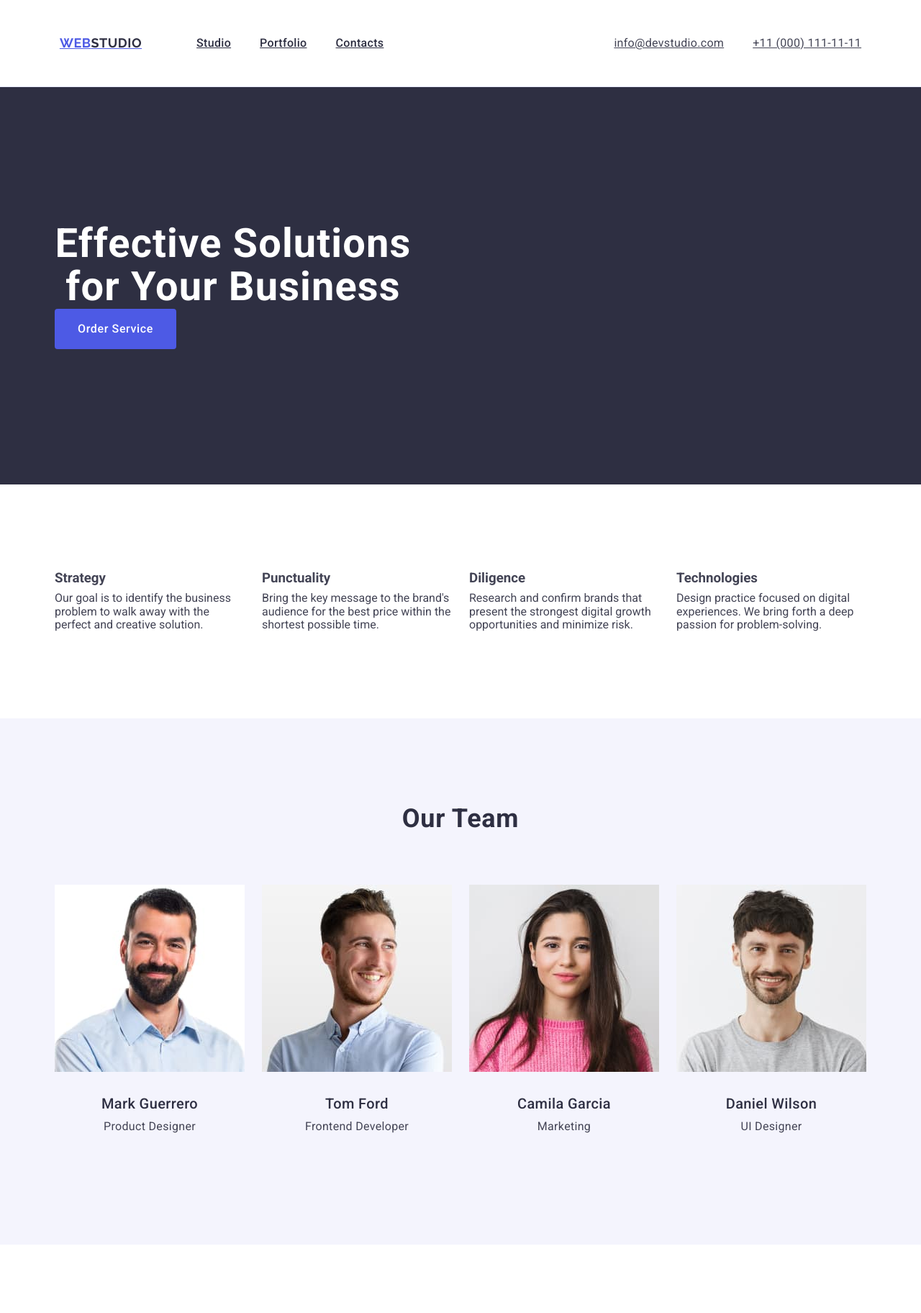
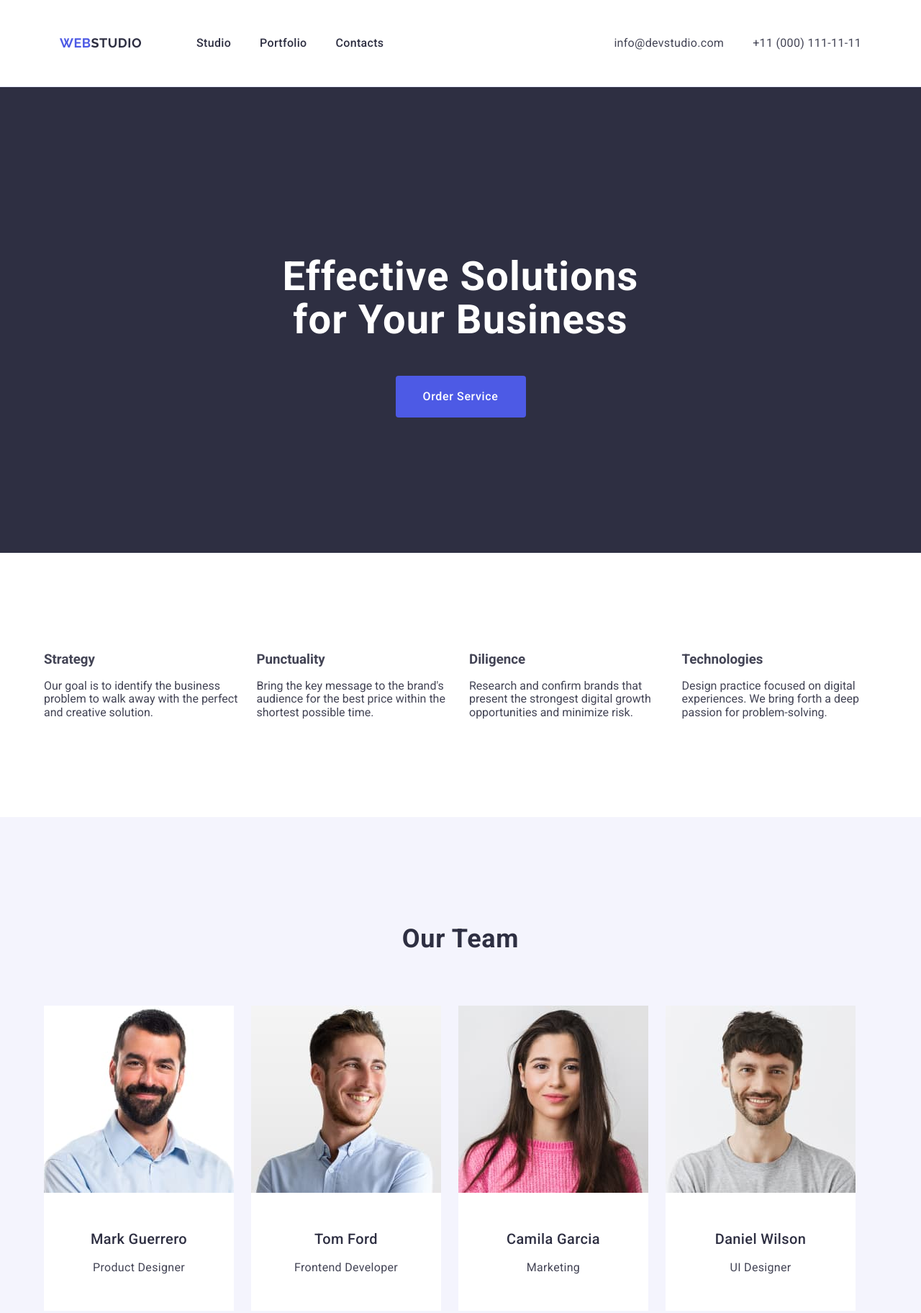
Before and after one commit to DutuGabriel/goit-markup-hw-03, a plain HTML site: page index.html in a window 1280 px wide. Shown: the top 1824 px of the page at 72% size. Drawn offline with nearby package versions, Linux system fonts and the light colour scheme.

Commit message:
Correction

```diff
--- a/css/styles.css
+++ b/css/styles.css
@@ -1,20 +1,9 @@
 /* Style reset */
 
-h1,
-h2,
-h3,
-h4,
-h5,
-h6,
-p,
 ul {
   padding: 0;
   margin: 0;
   list-style-type: none;
-}
-
-html {
-  box-sizing: border-box;
 }
 
 *,
@@ -25,14 +14,14 @@ html {
 
 /* End style reset */
 
-img {
-  display: block;
-}
-
 body {
   font-family: "Roboto", sans-serif;
   color: #434455;
   background-color: #ffffff;
+}
+
+img {
+  display: block;
 }
 
 .section {
@@ -75,10 +64,16 @@ body {
   color: #4d5ae5;
   display: flex;
   margin-right: 76px;
+  text-decoration: none;
 }
 
 .logo-span {
   color: #2e2f42;
+  text-decoration: none;
+}
+
+.menu-link {
+  text-decoration: none;
 }
 
 .menu,
@@ -122,6 +117,7 @@ body {
   line-height: 1.5;
   letter-spacing: 0.02em;
   color: #434455;
+  text-decoration: none;
 }
 
 .adress-link:hover {
@@ -137,13 +133,18 @@ body {
   padding: 188px 0;
 }
 
+.section-one-container {
+  margin: 0 auto;
+  max-width: 496px;
+}
+
 .first-title {
   font-size: 56px;
   line-height: 1.07;
   letter-spacing: 0.02em;
   color: #ffffff;
+  text-align: center;
   max-width: 496px;
-  text-align: center;
 }
 
 .order-button {
@@ -160,6 +161,7 @@ body {
   border-radius: 4px;
   display: block;
   cursor: pointer;
+  margin: auto;
 }
 
 .order-button:hover {
@@ -196,10 +198,6 @@ body {
   background-color: #f4f4fd;
 }
 
-.team-list {
-  background-color: #ffffff;
-}
-
 .section-title {
   font-size: 36px;
   line-height: 1.11;
@@ -221,6 +219,7 @@ body {
 
 .team-container {
   padding: 32px 0;
+  background-color: #ffffff;
 }
 
 .team-title {
@@ -263,18 +262,6 @@ body {
   padding: 100px 0;
 }
 
-.footer-logo {
-  font-family: "Raleway", sans-serif;
-  font-weight: 700;
-  font-size: 18px;
-  line-height: 1.17;
-  letter-spacing: 0.03em;
-  text-transform: uppercase;
-  color: #4d5ae5;
-  display: inline-block;
-  margin-bottom: 16px;
-}
-
 .footer-span {
   color: #f4f4fd;
 }
--- a/index.html
+++ b/index.html
@@ -67,7 +67,7 @@
       <!-- First section of the webpage -->
 
       <section class="section-one">
-        <div class="container">
+        <div class="section-one-container">
           <h1 class="first-title">Effective Solutions for Your Business</h1>
           <button class="order-button" type="button">Order Service</button>
         </div>
@@ -117,7 +117,7 @@
         <div class="container">
           <h2 class="section-title">Our Team</h2>
           <ul class="team">
-            <li class="team-item item">
+            <li class="team-item">
               <img
                 src="./images/markguerrero.jpg"
                 alt="Mark Guerrero"
@@ -129,7 +129,7 @@
                 <p class="team-paragraph">Product Designer</p>
               </div>
             </li>
-            <li class="team-item item">
+            <li class="team-item">
               <img
                 src="./images/tomford.jpg"
                 alt="Tom Ford"
@@ -141,7 +141,7 @@
                 <p class="team-paragraph">Frontend Developer</p>
               </div>
             </li>
-            <li class="team-item item">
+            <li class="team-item">
               <img
                 src="./images/camilagarcia.jpg"
                 alt="Camila Garcia"
@@ -153,7 +153,7 @@
                 <p class="team-paragraph">Marketing</p>
               </div>
             </li>
-            <li class="team-item item">
+            <li class="team-item">
               <img
                 src="./images/danielwilson.jpg"
                 alt="Daniel Wilson"
@@ -254,7 +254,7 @@
 
     <footer class="footer-section">
       <div class="container">
-        <a href="./index.html" class="footer-logo"
+        <a href="./index.html" class="logo"
           >Web<span class="footer-span">Studio</span>
         </a>
         <p class="footer-paragraph">
```
